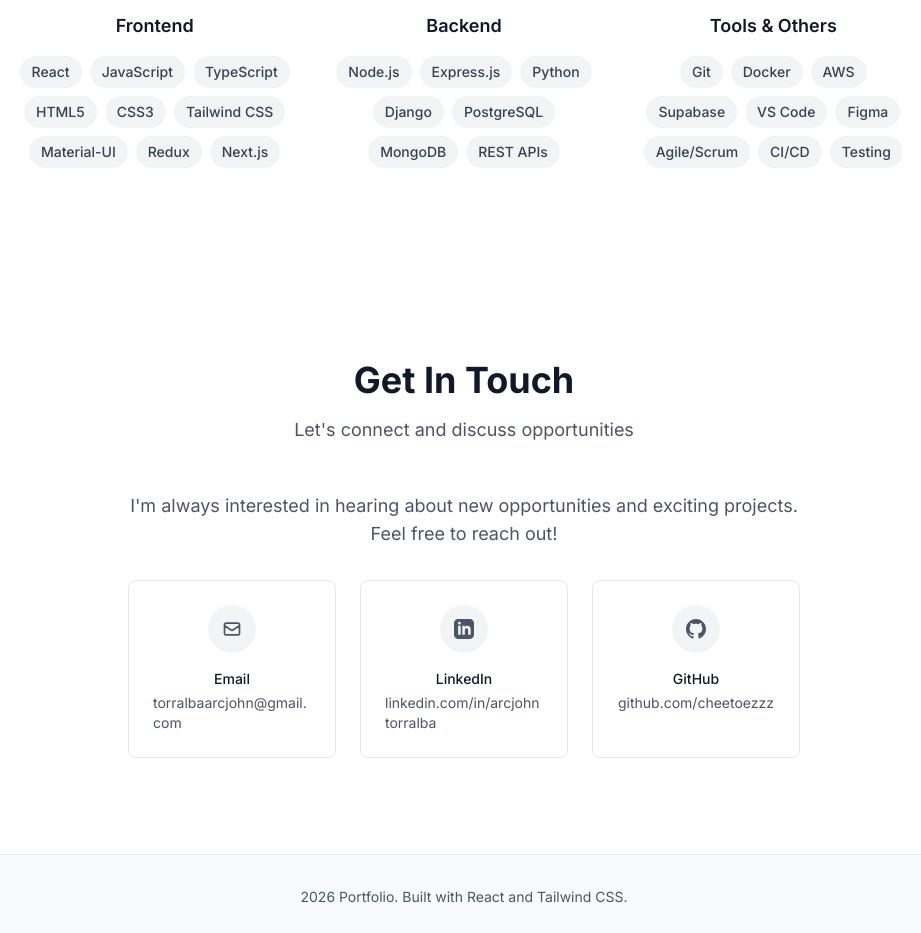
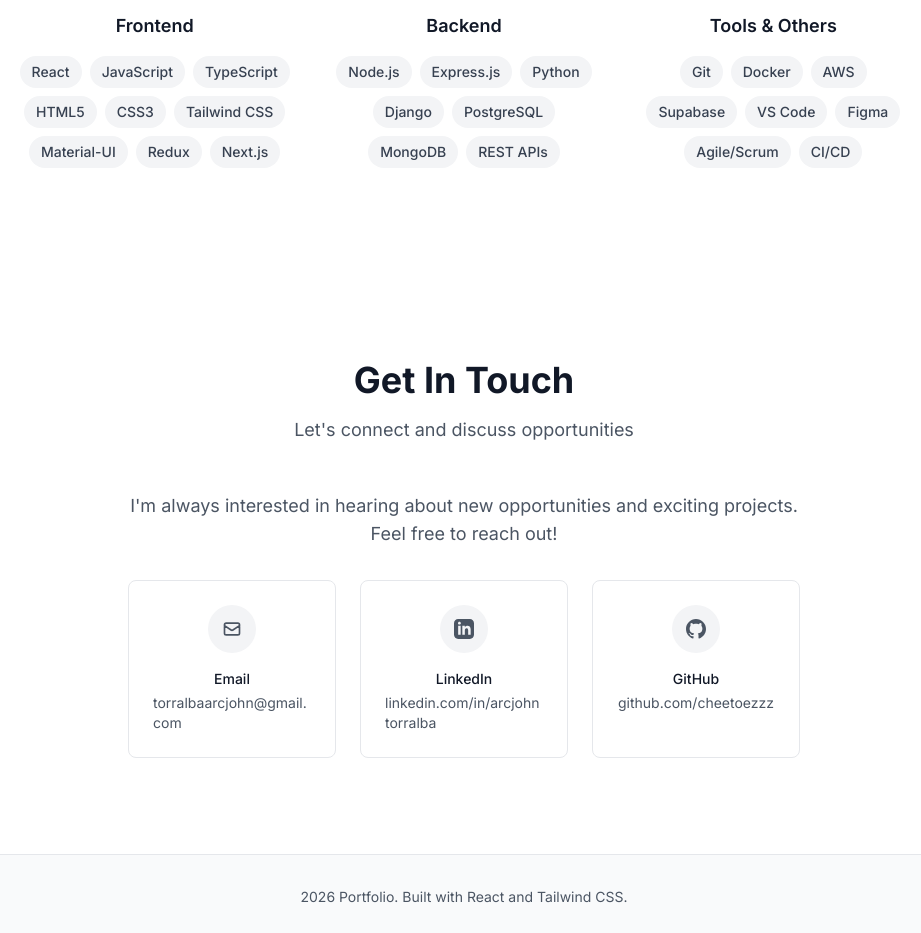
Before and after one commit to cheetoezzz/portfolio-website, a React (Vite) app in the folder portfolio-website/: page / in a window 1280 px wide. Shown: the part 2320-3253 px from the top of the page, without its empty margins (176-1097 px from the left). Built offline with nearby package versions, Linux system fonts and the light colour scheme.

Commit message:
update components

```diff
--- a/portfolio-website/src/components/Skills.jsx
+++ b/portfolio-website/src/components/Skills.jsx
@@ -12,7 +12,7 @@
         ],
         "Tools & Others": [
             "Git", "Docker", "AWS", "Supabase", "VS Code",
-            "Figma", "Agile/Scrum", "CI/CD", "Testing"
+            "Figma", "Agile/Scrum", "CI/CD"
         ]
     };
 
```
